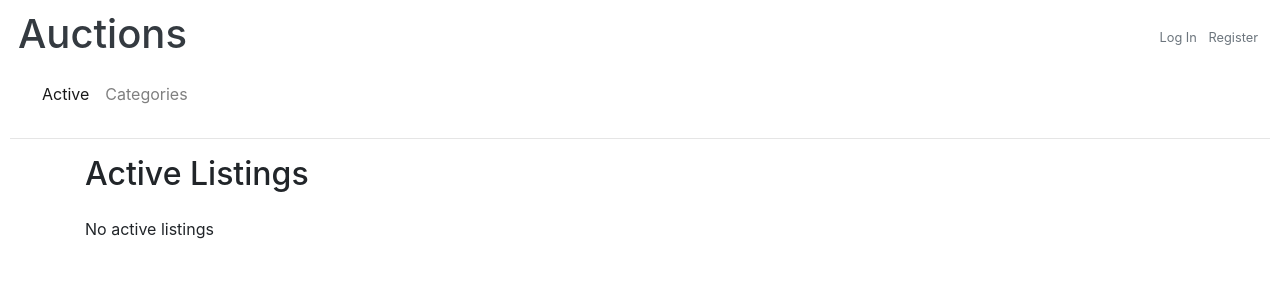
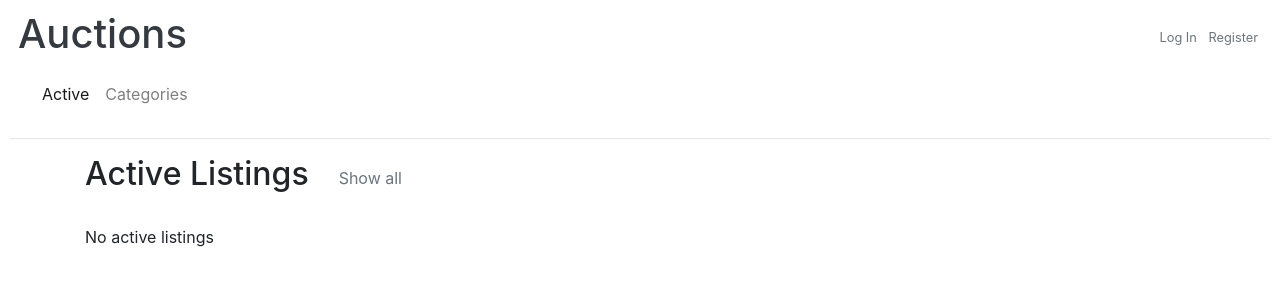
Before and after one commit to mikekurkin/cs50w, a Django app: page / in a window 1280 px wide. Shown: the top 300 px of the page. Run offline with Django 3.2, Linux system fonts and the light colour scheme; data that the repository does not hold is empty; some libraries are stand-ins or nearby versions.

Commit message:
All/Active toggle

```diff
--- a/auctions/templates/auctions/category.html
+++ b/auctions/templates/auctions/category.html
@@ -1,5 +1,8 @@
 {% extends "auctions/listing_list.html" %}
 
-{% block title %}{{ category_name }}{% endblock %}
+{% block title %}{% if all %}All in {{ category.name }}{% else %}Active in {{ category.name }}{% endif %}{% endblock %}
+
+{% block showactive %}{% url 'category' category.pk %}{% endblock %}
+{% block showall %}{% url 'category_all' category.pk %}{% endblock %}
 
 {% block empty %}No active listings in {{ category_name }}{% endblock %}
--- a/auctions/templates/auctions/index.html
+++ b/auctions/templates/auctions/index.html
@@ -2,6 +2,9 @@
 
 {% block index-active %}active{% endblock %}
 
-{% block title %}Active Listings{% endblock %}
+{% block title %}{% if all %}All Listings{% else %}Active Listings{% endif %}{% endblock %}
+
+{% block showactive %}{% url 'index' %}{% endblock %}
+{% block showall %}{% url 'all' %}{% endblock %}
 
 {% block empty %}No active listings{% endblock %}
--- a/auctions/templates/auctions/listing.html
+++ b/auctions/templates/auctions/listing.html
@@ -100,7 +100,7 @@
     </div>
     </div>
     <div id="listing-description">
-        <p>{{ listing.description }}</p>
+        <p>{{ listing.description|linebreaks }}</p>
     </div>
     <hr>
 
--- a/auctions/templates/auctions/listing_list.html
+++ b/auctions/templates/auctions/listing_list.html
@@ -1,7 +1,20 @@
 {% extends "auctions/layout.html" %}
 
 {% block body %}
-  <h2 class="mb-4">{% block title %}{% endblock %}</h2>
+  <div class="row justify-content-start align-items-center mb-4">
+  <div class="col-auto">
+  <h2>{% block title %}{% endblock %}</h2>
+  </div>
+  <div class="col-auto">
+  {% block alltoggle %}
+  {% if all %}
+    <a class="text-muted mt-1 mb-3" href="{% block showactive %}#{% endblock %}">Show only active</a>
+  {% else %}
+    <a class="text-muted mt-1 mb-3" href="{% block showall %}#{% endblock %}">Show all</a>
+  {% endif %}
+  {% endblock %}
+  </div>
+  </div>
 
   {% for listing in listings.all|dictsortreversed:"time" %}
   <a href="{% url 'listing' listing.pk %}" class="text-secondary text-decoration-none">
@@ -32,7 +45,7 @@
               </div>
             </div>
             <div class="card-body">
-              <p class="card-text">{{ listing.short_description }}</p>
+              <p class="card-text">{{ listing.short_description|linebreaks }}</p>
               <p class="card-text text-right font-italic"><small class="text-muted">Created by <b>{{ listing.seller }}</b> {{ listing.time|date:"j M y, G:i" }}</small></p>
             </div>
           </div>
--- a/auctions/templates/auctions/watchlist.html
+++ b/auctions/templates/auctions/watchlist.html
@@ -4,4 +4,6 @@
 
 {% block title %}Watchlist{% endblock %}
 
+{% block alltoggle %}{% endblock %}
+
 {% block empty %}Your watchlist is empty{% endblock %}
--- a/auctions/urls.py
+++ b/auctions/urls.py
@@ -4,8 +4,10 @@ from . import views
 
 urlpatterns = [
     path("", views.index, name="index"),
+    path("all", views.index, name="all"),
     path("category", views.categories, name="categories"),
     path("category/<int:category_id>", views.category, name="category"),
+    path("category/<int:category_id>/all", views.category, name="category_all"),
     path("listing/<int:listing_id>", views.listing_show, name="listing"),
     path("listing/<int:listing_id>/close", views.listing_close, name="listing_close"),
     path("listing/<int:listing_id>/bid", views.bid_new, name="bid_new"),
--- a/auctions/views.py
+++ b/auctions/views.py
@@ -10,9 +10,13 @@ from .forms import BidForm, CommentForm, ListingForm
 
 
 def index(request):
-    active_listings = Listing.objects.filter(is_active=True)
+    if all := request.path.endswith('/all'):
+        listings = Listing.objects.all()
+    else:
+        listings = Listing.objects.filter(is_active=True)
     return render(request, "auctions/index.html", {
-        "listings": active_listings
+        "listings": listings,
+        "all": all,
     })
 
 
@@ -32,10 +36,14 @@ def categories(request):
 
 def category(request, category_id):
     category = get_object_or_404(Category, pk=category_id)
-    category_listings = category.listings.all()
+    if all := request.path.endswith('/all'):
+        listings = category.listings.all()
+    else:
+        listings = category.listings.filter(is_active=True)
     return render(request, "auctions/category.html", {
-        "category_name": category.name,
-        "listings": category_listings
+        "category": category,
+        "listings": listings,
+        "all": all,
     })
 
 
```
